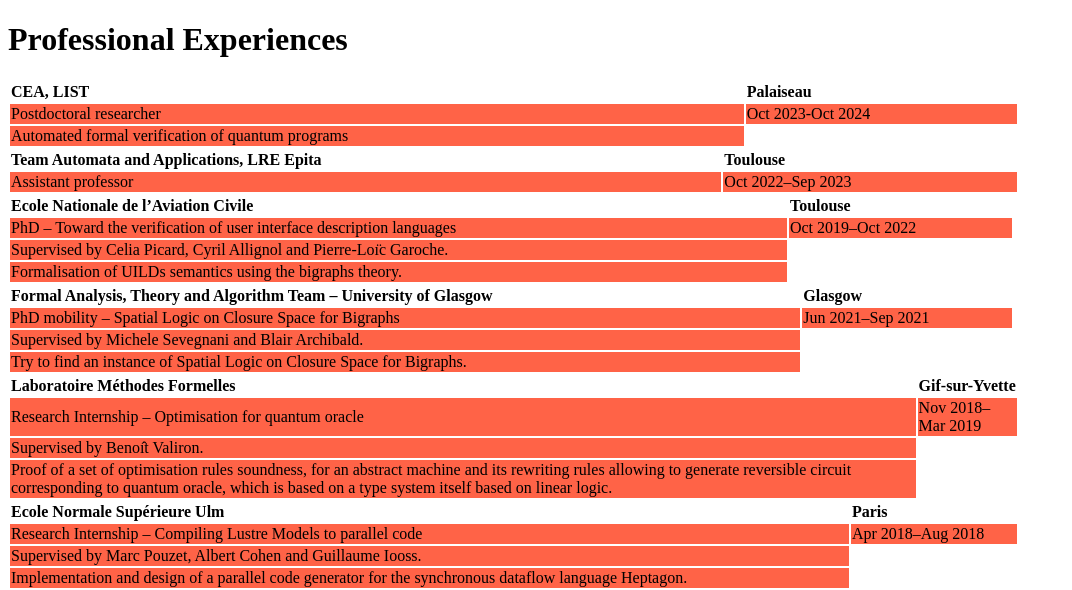
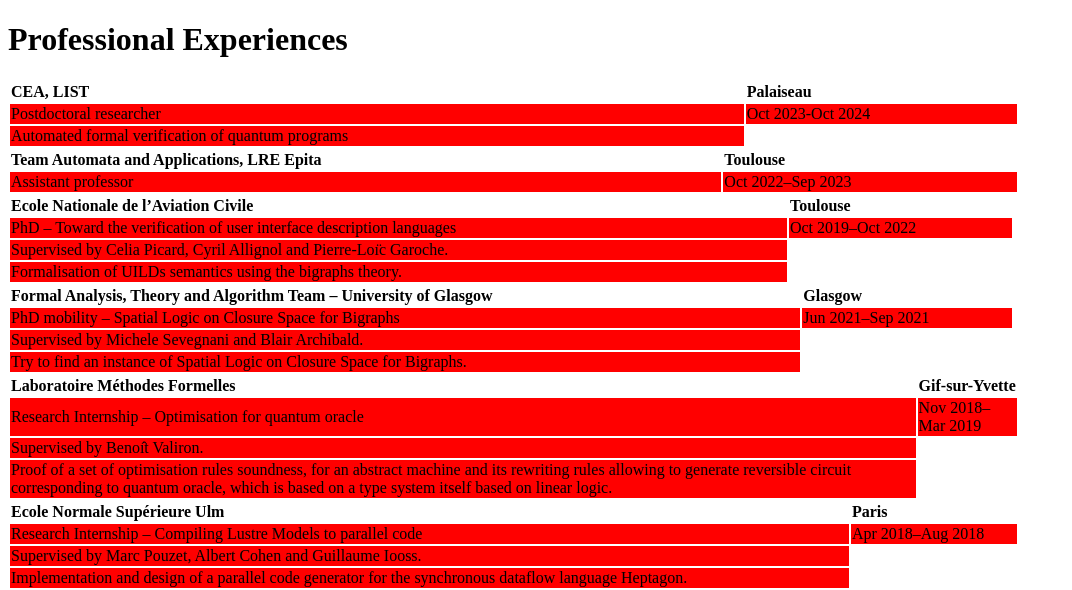
Before and after one commit to nnalpon/nnalpon.github.io, a PHP site: page / in a window 1280 px wide. Shown: the top 590 px of the page, without its empty margins (0-1072 px from the left). Run offline with PHP 8.4, Linux system fonts and the light colour scheme.

Commit message:
changing color

```diff
--- a/proExperience.css
+++ b/proExperience.css
@@ -7,5 +7,5 @@
 }
 
 td.expcell {
-    background-color: tomato;
+    background-color: red;
 }
```
